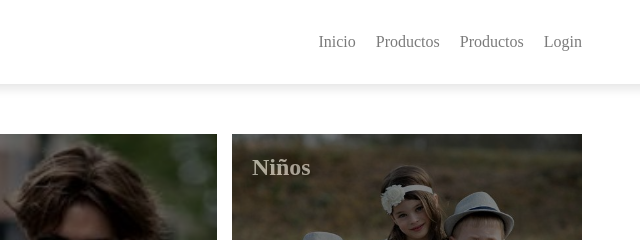
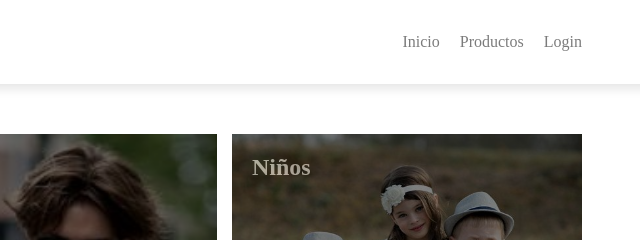
Before and after one commit to ofaaoficial/solution-bictia-full-stack, a plain HTML site: page index.html in a window 1280 px wide. Shown: the top 240 px of the page, 598-1238 px from the left. Drawn offline with Linux system fonts and the light colour scheme; files whose address does not match are found by name; a web font is replaced by a local one.

Commit message:
readme.md

```diff
--- a/index.html
+++ b/index.html
@@ -13,7 +13,6 @@
     <a href="#" class="brand">T<span>!</span>enda</a>
     <ul class="nav-menu">
         <li><a href="#">Inicio</a></li>
-        <li><a href="#">Productos</a></li>
         <li class="dropdown">
             <a href="#">Productos</a>
             <ol class="dropdown-menu">
```
Also changed, not shown: 1 other file.
